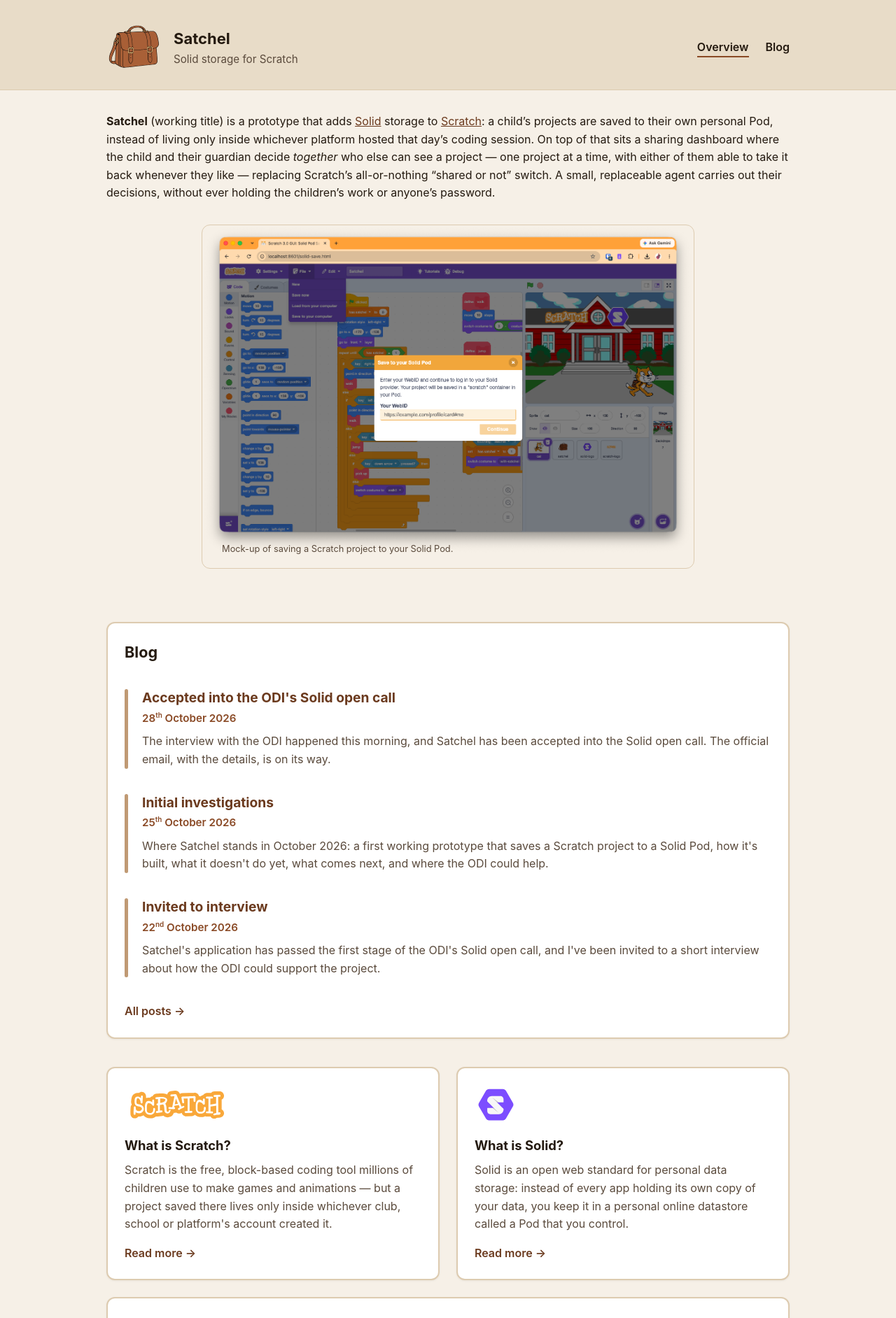
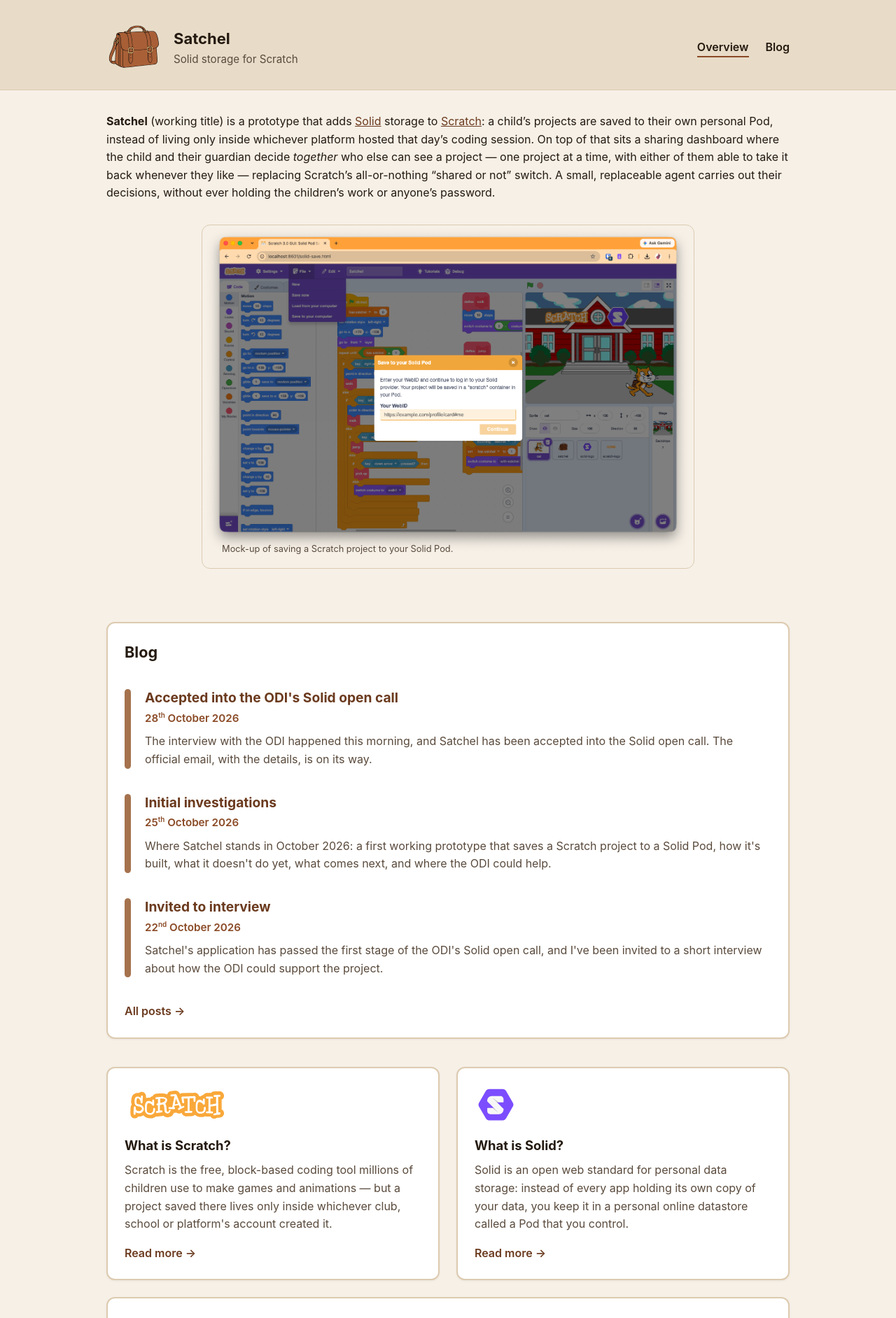
Before and after one commit to viboko/satchel-project, a Jekyll site: the page built from index.md, in a window 1280 px wide. Shown: the top 1884 px of the page at 70% size. Built offline with Jekyll 4.4.1, drawn with Linux system fonts in a browser that asks for light colours.

Commit message:
Give the post list bar a little more weight
9px wide, in a brown between the light one and the accent.

Co-Authored-By: Claude Opus 5.5 <noreply@anthropic.com>

```diff
--- a/_sass/custom.scss
+++ b/_sass/custom.scss
@@ -587,11 +587,11 @@ main {
 // rule, as on the Gravesend Code Club blog. The highlight's colour depends
 // on what the list sits on, so the home page's card and the blog page set
 // their own.
-$post-bar-width: 5px;
+$post-bar-width: 9px;
 $post-bar-gap: 1.25rem;
 
 // Between the accent brown and the border tan: there, but not heavy.
-$post-bar-color: #c09a74;
+$post-bar-color: #a5724d;
 $post-hover-padding: 1rem;
 
 .post-list {
```
